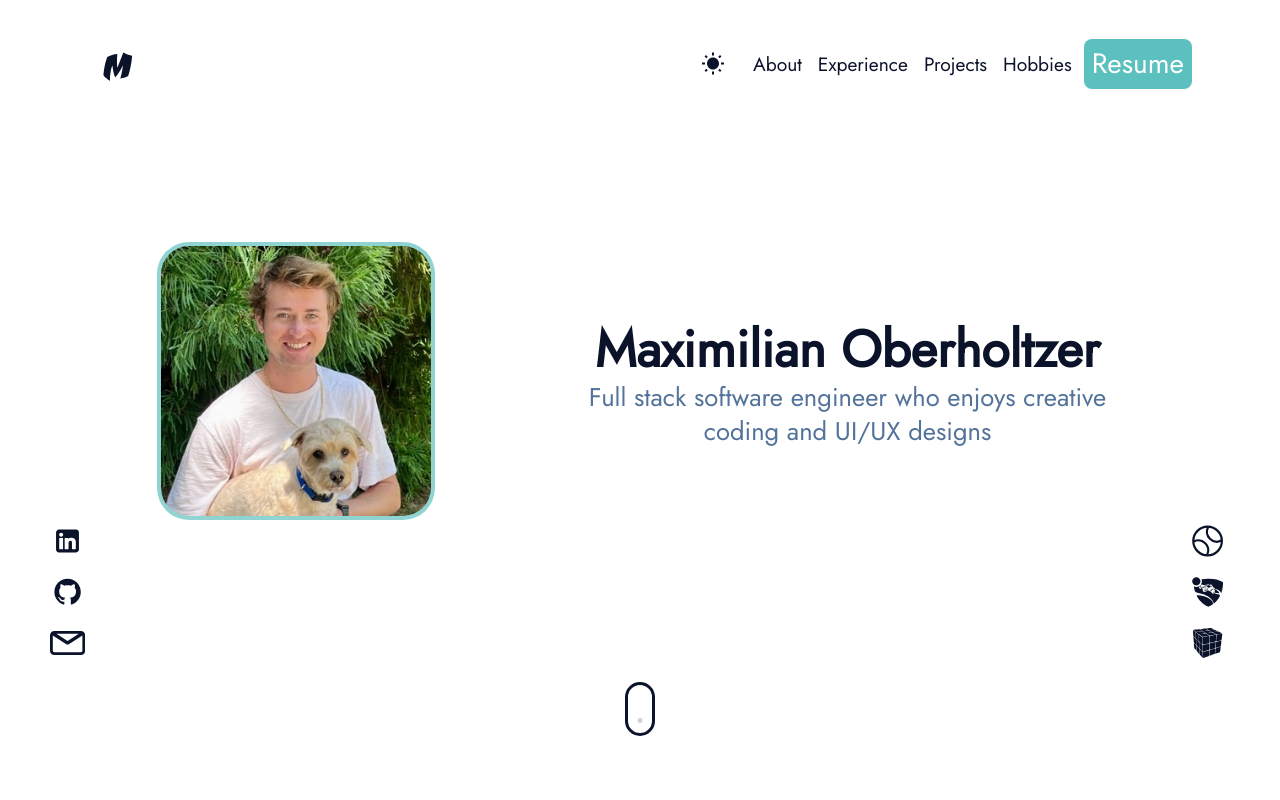
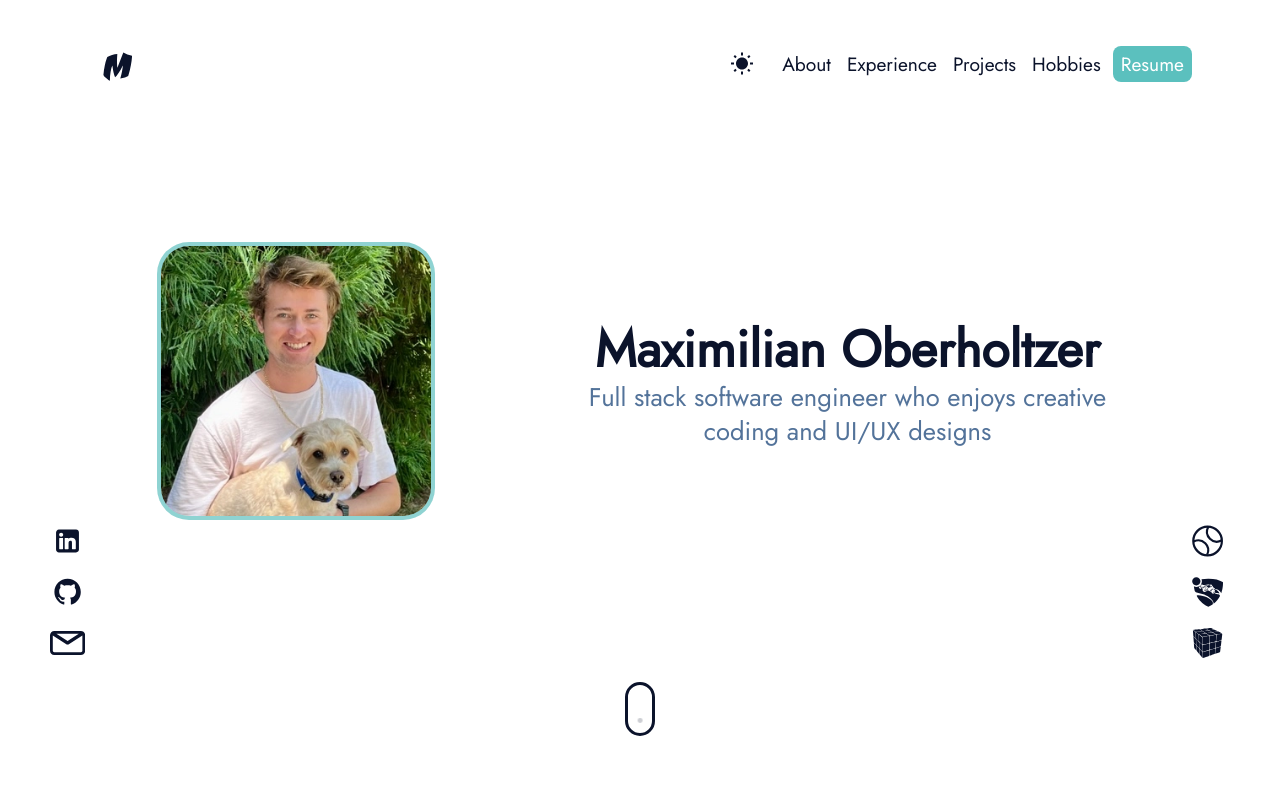
Before and after one commit to Maximilian-Oberholtzer/maximilian-portfolio, a React (Create React App) app: page / in a window 1280 px wide. Shown: the top 800 px of the page. Built offline with nearby package versions, Linux system fonts and the light colour scheme.

Commit message:
Fixed resume button sizing

```diff
--- a/src/components/Navbar.js
+++ b/src/components/Navbar.js
@@ -92,7 +92,7 @@ const StyledResumeLink = styled("a")(({ theme }) => ({
   "& p": {
     borderRadius: "8px !important",
     padding: "0.25rem 0.5rem",
-    fontSize: "1.75rem",
+    fontSize: "1.2rem",
     backgroundColor: theme.palette.backgroundSecondary.main + " !important",
     color: "#FFFFFF",
     transition: "background-color 200ms ease-in-out 0s !important",
@@ -229,7 +229,7 @@ const Navbar = () => {
               <Typography
                 sx={{
                   padding: "0.5rem 1rem !important",
-                  fontSize: "1.5rem",
+                  fontSize: "1.75rem !important",
                   transition:
                     "opacity 600ms cubic-bezier(0.4, 0, 0.2, 1) 0ms, background-color 200ms ease-in-out 0s !important",
                   animation: "fadeIn",
```
